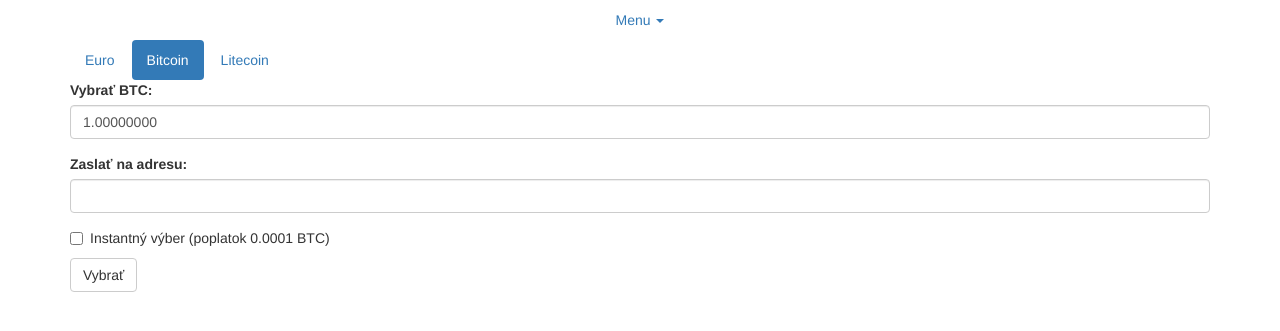
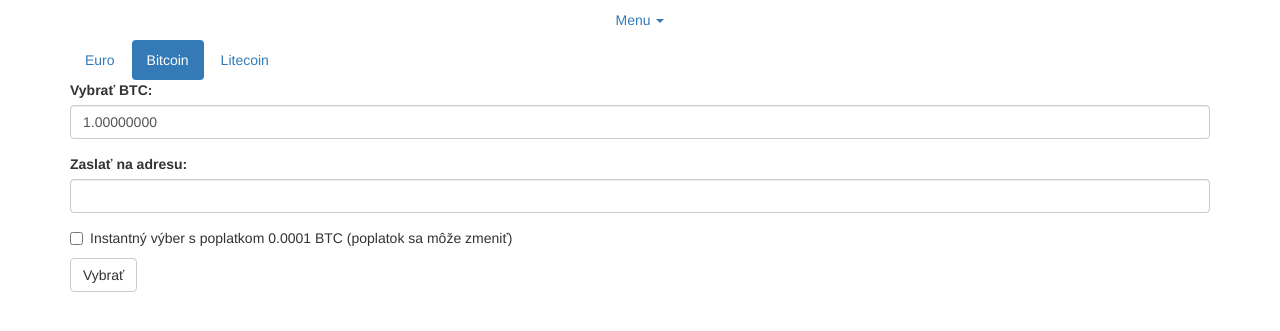
Before and after one commit to j4nk0/xbtzmenaren, a Django app: page /withdrawal/ in a window 1280 px wide, after a click on "Bitcoin". Shown: the top 331 px of the page. Run offline with Django 3.2, Linux system fonts and the light colour scheme; a user stored in the database is signed in; tables that the repository leaves empty hold one stand-in row (values such as "Sample post"); some libraries are stand-ins or nearby versions.

Commit message:
add withdrawal fees disclaimer

```diff
--- a/xbtzmenarendjango/xbtzmenarenapp/templates/xbtzmenarenapp/withdrawal.html
+++ b/xbtzmenarendjango/xbtzmenarenapp/templates/xbtzmenarenapp/withdrawal.html
@@ -41,7 +41,7 @@
           </div>
 	  <div class="checkbox">
 	    <label>
-      	      <input type="checkbox" name="is_instant_btc" value=""/>Instantný výber (poplatok {{ fee_btc }} BTC)
+      	      <input type="checkbox" name="is_instant_btc" value=""/>Instantný výber s poplatkom {{ fee_btc }} BTC (poplatok sa môže zmeniť)
 	    </label>
           </div>
           <button type="submit" class="btn btn-default">Vybrať</button>
@@ -63,7 +63,7 @@
           </div>
 	  <div class="checkbox">
 	    <label>
-      	      <input type="checkbox" name="is_instant_ltc" value=""/>Instantný výber (poplatok {{ fee_ltc }} LTC)
+      	      <input type="checkbox" name="is_instant_ltc" value=""/>Instantný výber s poplatkom {{ fee_ltc }} LTC (poplatok sa môže zmeniť)
 	    </label>
           </div>
           <button type="submit" class="btn btn-default">Vybrať</button>
--- a/xbtzmenarendjango/xbtzmenarendjango/settings.py
+++ b/xbtzmenarendjango/xbtzmenarendjango/settings.py
@@ -25,7 +25,7 @@ SECRET_KEY = '6+m7ya(wfnwdo9*fh@=%exal=k9qf1w@u&wb5r&cmj%839yw-+'
 # SECURITY WARNING: don't run with debug turned on in production!
 DEBUG = True
 
-ALLOWED_HOSTS = []
+ALLOWED_HOSTS = ['localhost', '127.0.0.1']
 
 
 # Application definition
```
